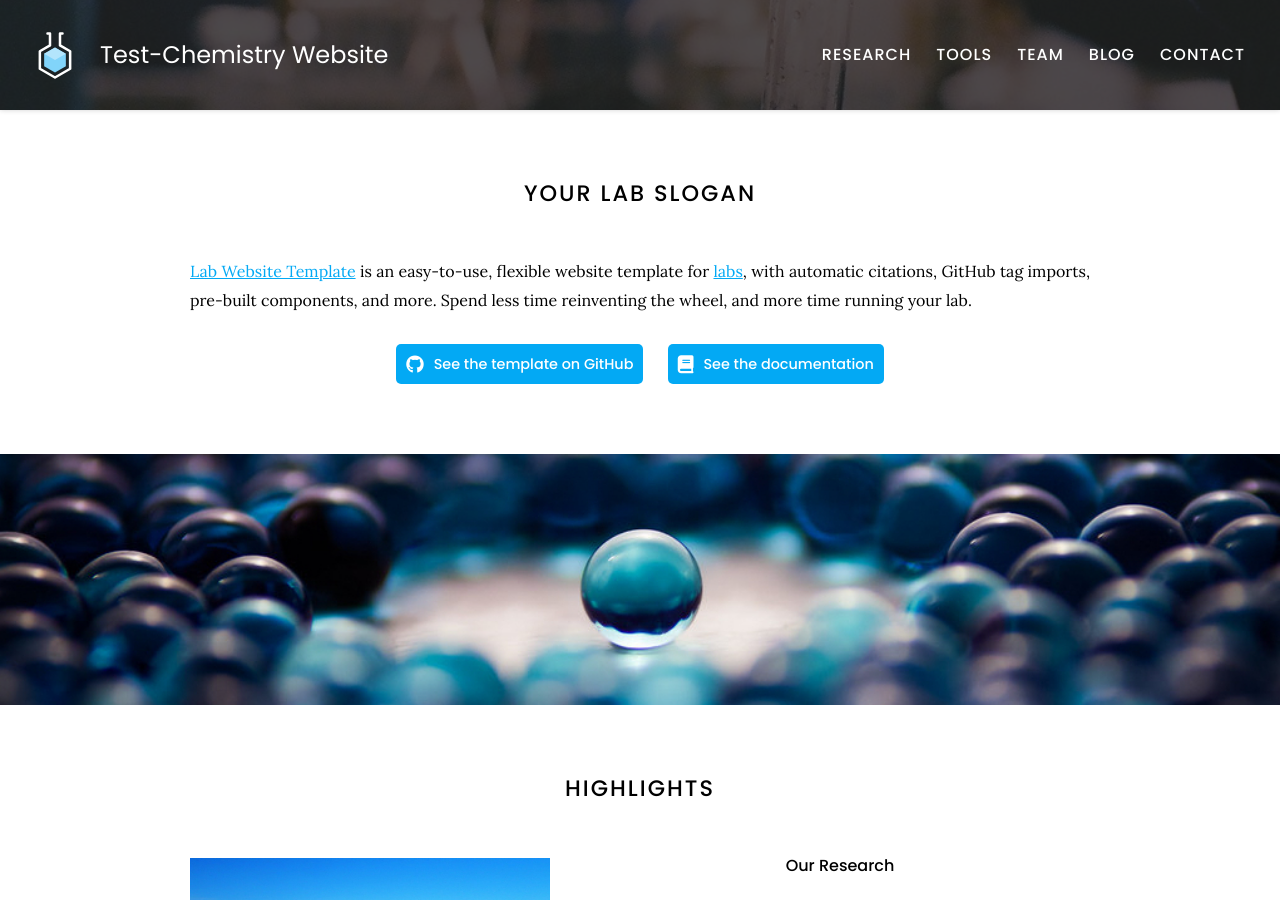
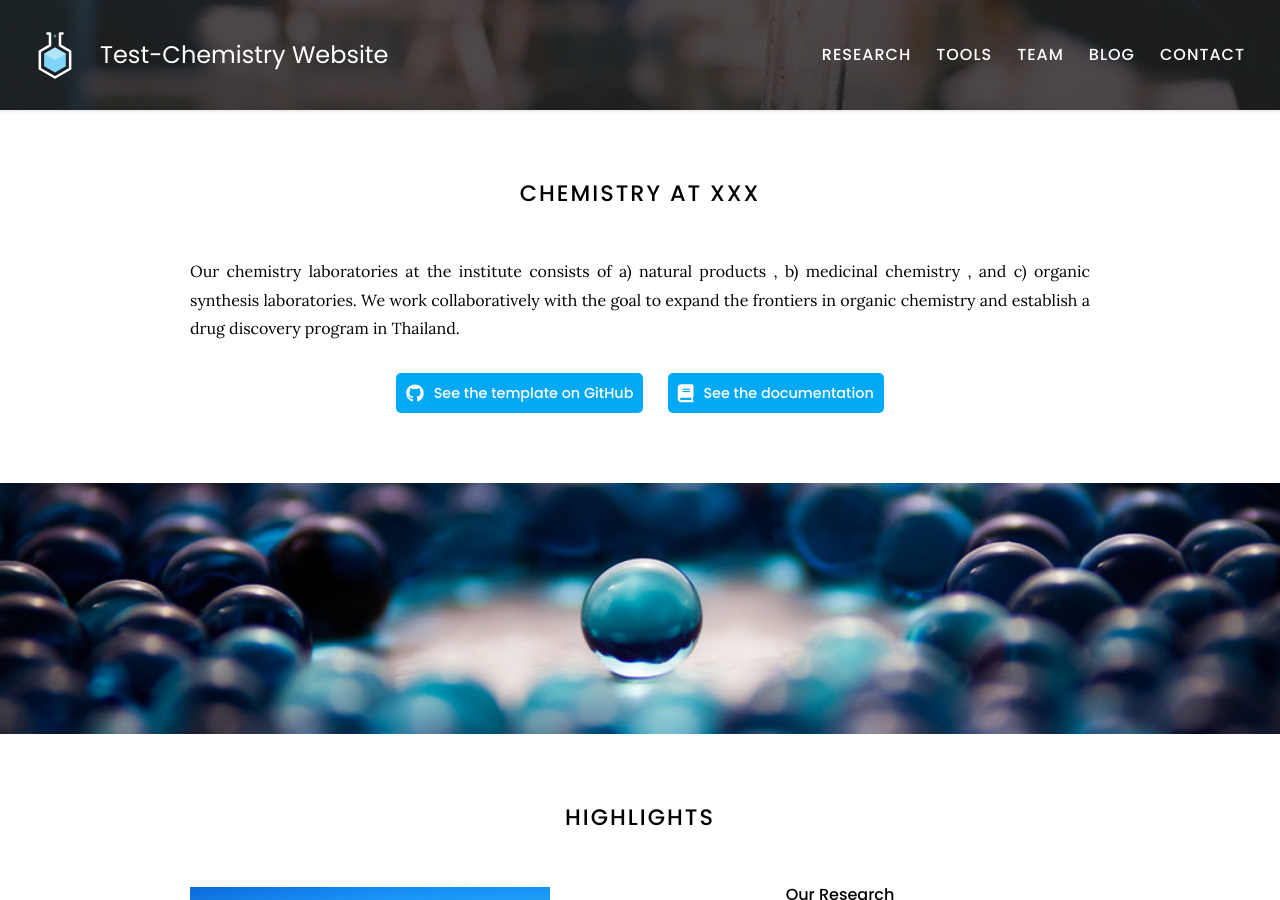
Before and after one commit to AurapatN/AurapatN-website, a Jekyll site: the page built from index.md, in a window 1280 px wide and 900 px high. Built offline with Jekyll 4.4.1, drawn with Linux system fonts in a browser that asks for light colours.

Commit message:
Update index.md

```diff
--- a/index.md
+++ b/index.md
@@ -2,10 +2,9 @@
 title: Home
 ---
 
-# Your Lab Slogan
+# Chemistry at XXX
 
-[Lab Website Template](https://github.com/greenelab/lab-website-template) is an easy-to-use, flexible website template for [labs](https://www.greenelab.com/), with automatic citations, GitHub tag imports, pre-built components, and more.
-Spend less time reinventing the wheel, and more time running your lab.
+Our chemistry laboratories at the institute consists of a) natural products , b) medicinal chemistry , and c) organic synthesis laboratories. We work collaboratively with the goal to expand the frontiers in organic chemistry and establish a drug discovery program in Thailand.
 
 {%
   include link.html
```
